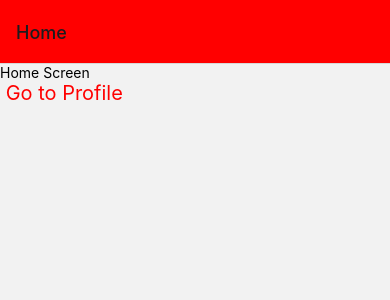
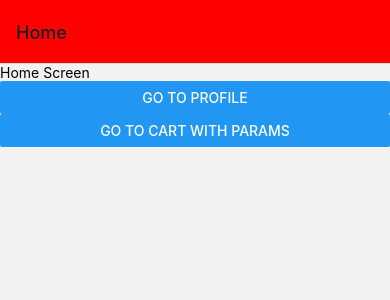
Before and after one commit to Aashish-Dahal/R-D-React, a React Native app: screen /Home in a window 390 px wide. Shown: the top 300 px of the page. Built offline with nearby package versions, Linux system fonts and the light colour scheme.

Commit message:
Route and navigation pros and hooks

```diff
--- a/App.js
+++ b/App.js
@@ -29,9 +29,8 @@ const App = () => {
           }}>
           <Stack.Screen name="Home" component={Home} />
           <Stack.Screen name="Wishlist" component={Wishlist} />
-          <Stack.Screen name="Cart" component={Cart} />
         </Stack.Group>
-
+        <Stack.Screen name="Cart" component={Cart} />
         <Stack.Screen name="Profile" component={Profile} />
       </Stack.Navigator>
     </NavigationContainer>
--- a/src/navigation/screens/Home.js
+++ b/src/navigation/screens/Home.js
@@ -1,15 +1,20 @@
 import React from 'react';
-import {Text, StyleSheet, View} from 'react-native';
-import {Link} from '@react-navigation/native';
+import {Text, StyleSheet, View, Button} from 'react-native';
+import {useNavigation} from '@react-navigation/native';
 
 export default function Home() {
+  const navigation = useNavigation();
   return (
     <View>
       <Text style={styles.textStyle}>Home Screen</Text>
-      <Link to={{screen: 'Profile'}} style={styles.link}>
-        {' '}
-        Go to Profile
-      </Link>
+      <Button
+        title="Go to Profile"
+        onPress={() => navigation.navigate('Profile')}
+      />
+      <Button
+        title="Go to Cart with params"
+        onPress={() => navigation.navigate('Cart', {id: 11})}
+      />
     </View>
   );
 }
--- a/src/navigation/screens/Profile.js
+++ b/src/navigation/screens/Profile.js
@@ -1,8 +1,10 @@
 import React from 'react';
+import {Text, StyleSheet} from 'react-native';
 
-import {Text, StyleSheet} from 'react-native';
+
 export default function Profile() {
-  return <Text style={styles.textStyle}>Profile Screen</Text>;
+
+  return <Text style={styles.textStyle}>Profile Screen </Text>;
 }
 const styles = StyleSheet.create({
   textStyle: {
--- a/src/navigation/screens/cart.js
+++ b/src/navigation/screens/cart.js
@@ -1,8 +1,10 @@
 import React from 'react';
+import {Text, StyleSheet} from 'react-native';
+import {useRoute} from '@react-navigation/native';
 
-import {Text, StyleSheet} from 'react-native';
 export default function Cart() {
-  return <Text style={styles.textStyle}>Cart Screen</Text>;
+  const route = useRoute();
+  return <Text style={styles.textStyle}>Cart Screen {route.params.id}</Text>;
 }
 const styles = StyleSheet.create({
   textStyle: {
```
